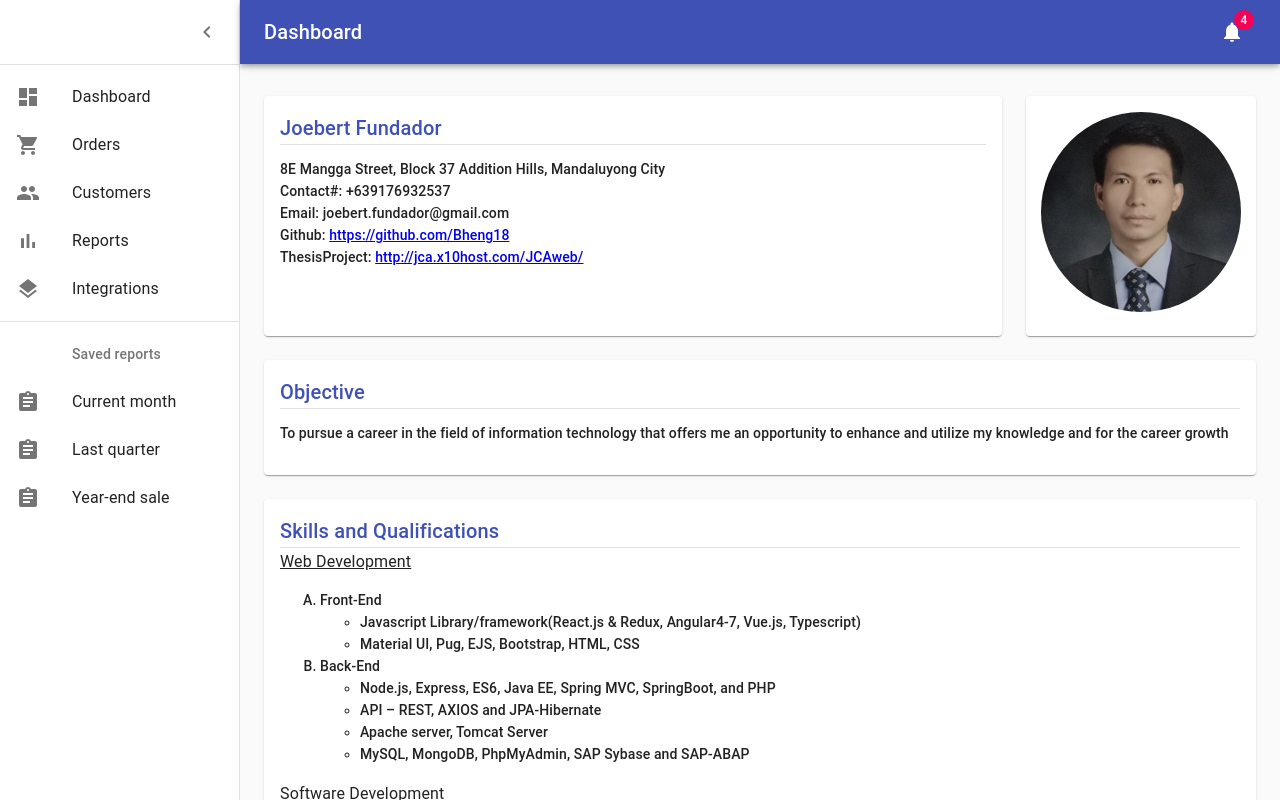
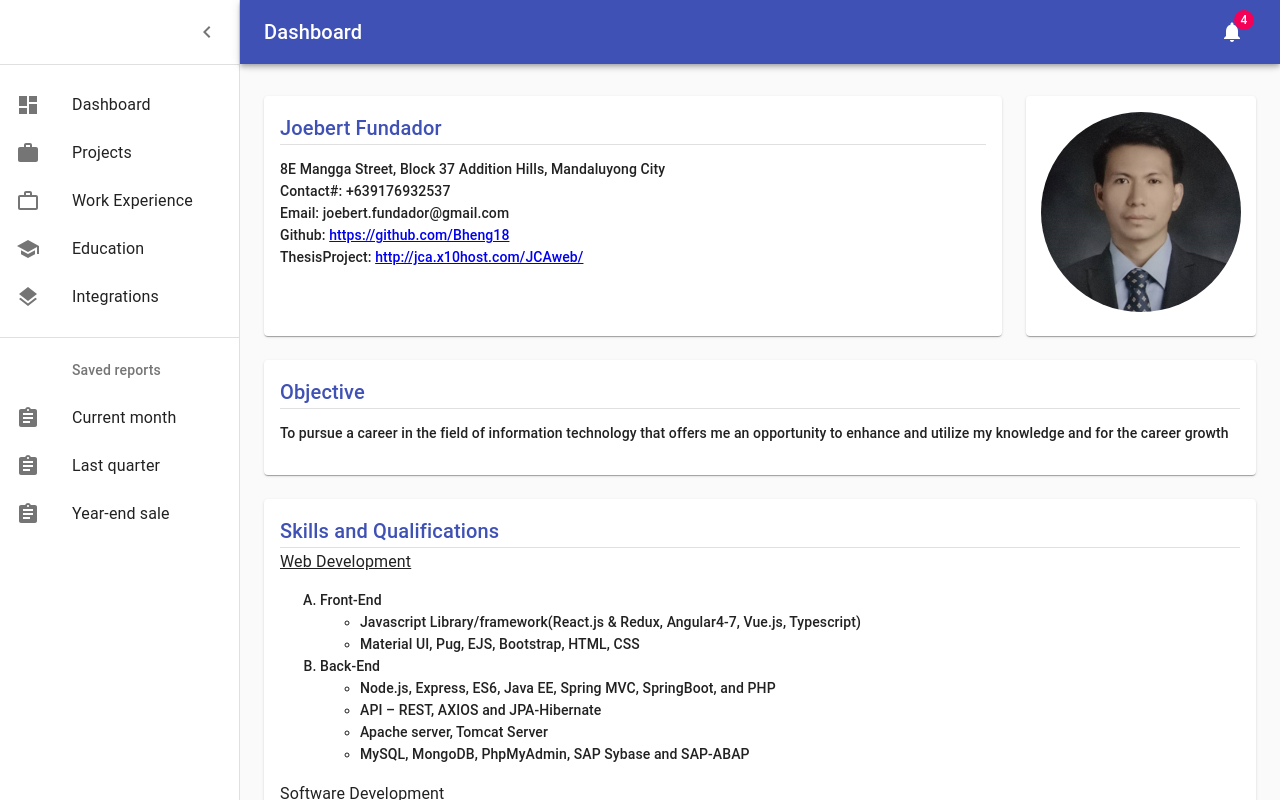
Before and after one commit to Bheng18/portfolio, a React (Create React App) app: page / in a window 1280 px wide. Built offline with nearby package versions, Linux system fonts and the light colour scheme.

Commit message:
updated dashboard

```diff
--- a/src/components/dashboard/Education.js
+++ b/src/components/dashboard/Education.js
@@ -7,15 +7,17 @@ import Typography from '@material-ui/core/Typography';
 import Title from './Title';
 import { Divider } from '@material-ui/core';
 
-const useStyles = makeStyles({
+const useStyles = makeStyles(theme => ({
   depositContext: {
+    marginTop: theme.spacing(0),
     flex: 1,
   },
-});
+}));
 
 export default function Deposits() {
   const classes = useStyles();
   return (
+    <div id="education" className={classes.depositContext}>
     <React.Fragment>
       <Title>Education</Title>
       <Divider />
@@ -31,5 +33,6 @@ export default function Deposits() {
       </Typography>
 
     </React.Fragment>
+    </div>
   );
 }
--- a/src/components/dashboard/ListItems.js
+++ b/src/components/dashboard/ListItems.js
@@ -1,54 +1,71 @@
 import React from 'react';
+import List from '@material-ui/core/List';
 import ListItem from '@material-ui/core/ListItem';
 import ListItemIcon from '@material-ui/core/ListItemIcon';
 import ListItemText from '@material-ui/core/ListItemText';
 import ListSubheader from '@material-ui/core/ListSubheader';
 import DashboardIcon from '@material-ui/icons/Dashboard';
-import ShoppingCartIcon from '@material-ui/icons/ShoppingCart';
-import PeopleIcon from '@material-ui/icons/People';
+import SchoolIcon from "@material-ui/icons/School";
+// import FolderSharedIcon from "@material-ui/icons/FolderShared";
+import WorkIcon from '@material-ui/icons/Work';
+import WorkOutlineIcon from '@material-ui/icons/WorkOutline';
+// import ShoppingCartIcon from '@material-ui/icons/ShoppingCart';
+// import PeopleIcon from '@material-ui/icons/People';
 import BarChartIcon from '@material-ui/icons/BarChart';
 import LayersIcon from '@material-ui/icons/Layers';
 import AssignmentIcon from '@material-ui/icons/Assignment';
 
+function ListItemLink(props) {
+  return <ListItem button component="a" {...props} />;
+}
+
 export const mainListItems = (
   <div>
-    <ListItem button>
+<List component="nav" aria-label="Secondary mailbox folders">
+    <ListItemLink button href="#dashboard">
       <ListItemIcon>
         <DashboardIcon />
       </ListItemIcon>
       <ListItemText primary="Dashboard" />
-    </ListItem>
-    <ListItem button>
+    </ListItemLink>
+
+    <ListItemLink button href="#projects">
       <ListItemIcon>
-        <ShoppingCartIcon />
+          <WorkIcon />
       </ListItemIcon>
-      <ListItemText primary="Orders" />
-    </ListItem>
-    <ListItem button>
+      <ListItemText primary="Projects" />
+    </ListItemLink>
+
+    <ListItemLink button href="#experience">
       <ListItemIcon>
-        <PeopleIcon />
+          <WorkOutlineIcon />
       </ListItemIcon>
-      <ListItemText primary="Customers" />
-    </ListItem>
-    <ListItem button>
+      <ListItemText primary="Work Experience" />
+    </ListItemLink>
+
+    <ListItemLink button href="#education">
       <ListItemIcon>
-        <BarChartIcon />
+        {/* <FolderSharedIcon /> */}
+        <SchoolIcon />
       </ListItemIcon>
-      <ListItemText primary="Reports" />
-    </ListItem>
-    <ListItem button>
+      <ListItemText primary="Education" />
+    </ListItemLink>
+
+    <ListItemLink button href="https://jf-portfolio.netlify.com/" target="_blank">
       <ListItemIcon>
         <LayersIcon />
       </ListItemIcon>
       <ListItemText primary="Integrations" />
-    </ListItem>
+    </ListItemLink>
+
+    </List>
   </div>
 );
 
 export const secondaryListItems = (
   <div>
     <ListSubheader inset>Saved reports</ListSubheader>
-    <ListItem button>
+    <ListItem button >
       <ListItemIcon>
         <AssignmentIcon />
       </ListItemIcon>
--- a/src/components/dashboard/NameAddress.js
+++ b/src/components/dashboard/NameAddress.js
@@ -17,6 +17,7 @@ const useStyles = makeStyles({
 export default function Deposits() {
   const classes = useStyles();
   return (
+    <div id="dashboard">
     <React.Fragment>
       <Title>Joebert Fundador</Title>
       <Divider />
@@ -37,5 +38,6 @@ export default function Deposits() {
         </Link>
       </div> */}
     </React.Fragment>
+    </div>
   );
 }
--- a/src/components/dashboard/Orders.js
+++ b/src/components/dashboard/Orders.js
@@ -35,8 +35,9 @@ const useStyles = makeStyles(theme => ({
 export default function Orders() {
   const classes = useStyles();
   return (
+    <div id="projects">
     <React.Fragment>
-      <Title>Recent Self Study Project - CRUD Operation</Title>
+      <Title>Self Study Project - CRUD Operation</Title>
       <Table size="small">
         <TableHead>
           <TableRow>
@@ -69,5 +70,6 @@ export default function Orders() {
         </Link>
       </div>
     </React.Fragment>
+    </div>
   );
 }
--- a/src/components/dashboard/WorksExperience.js
+++ b/src/components/dashboard/WorksExperience.js
@@ -16,6 +16,7 @@ const useStyles = makeStyles({
 export default function Deposits() {
   const classes = useStyles();
   return (
+    <div id="experience">
     <React.Fragment>
       <Title>Works Experience</Title>
       <Divider />
@@ -42,5 +43,6 @@ export default function Deposits() {
 
 
     </React.Fragment>
+    </div>
   );
 }
```
